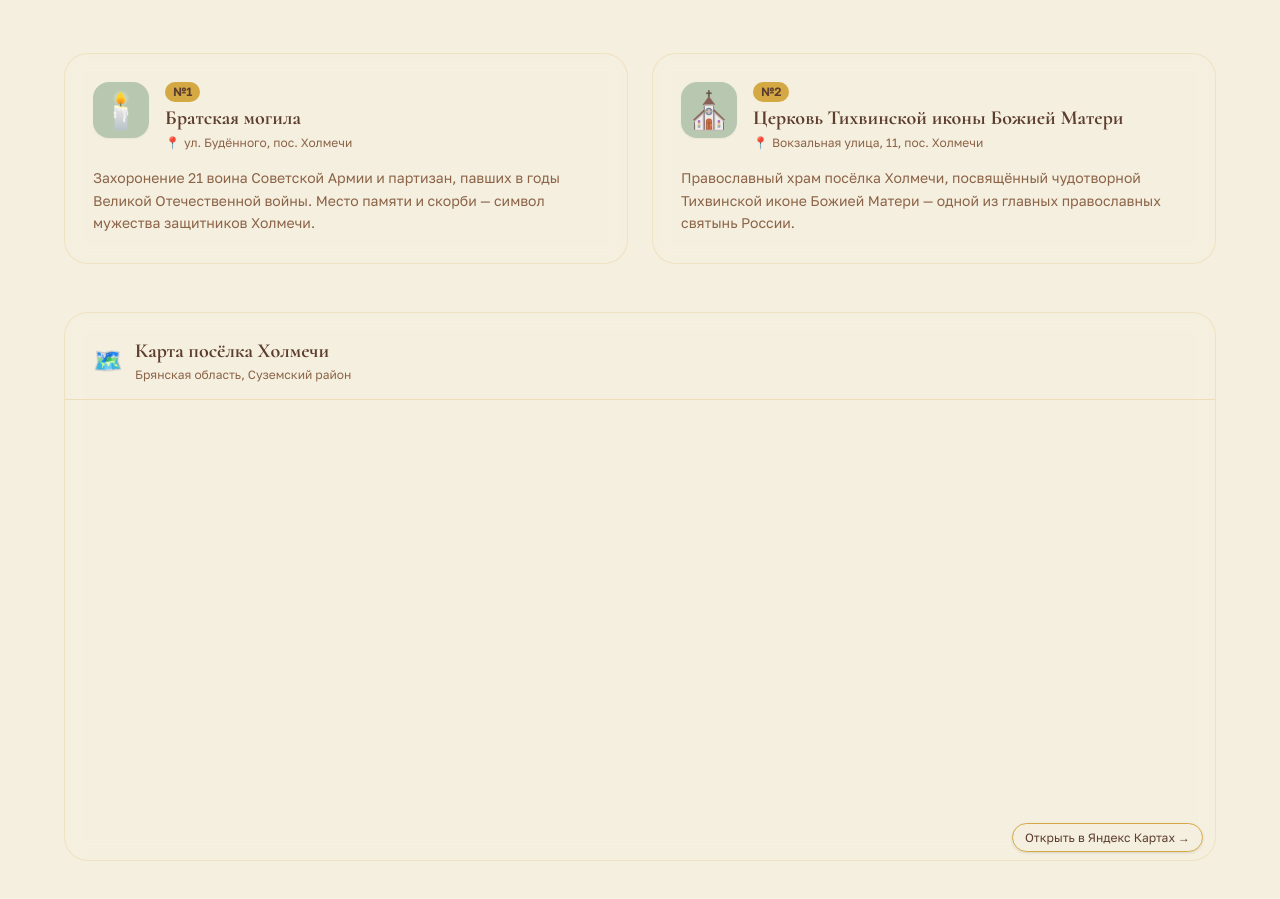
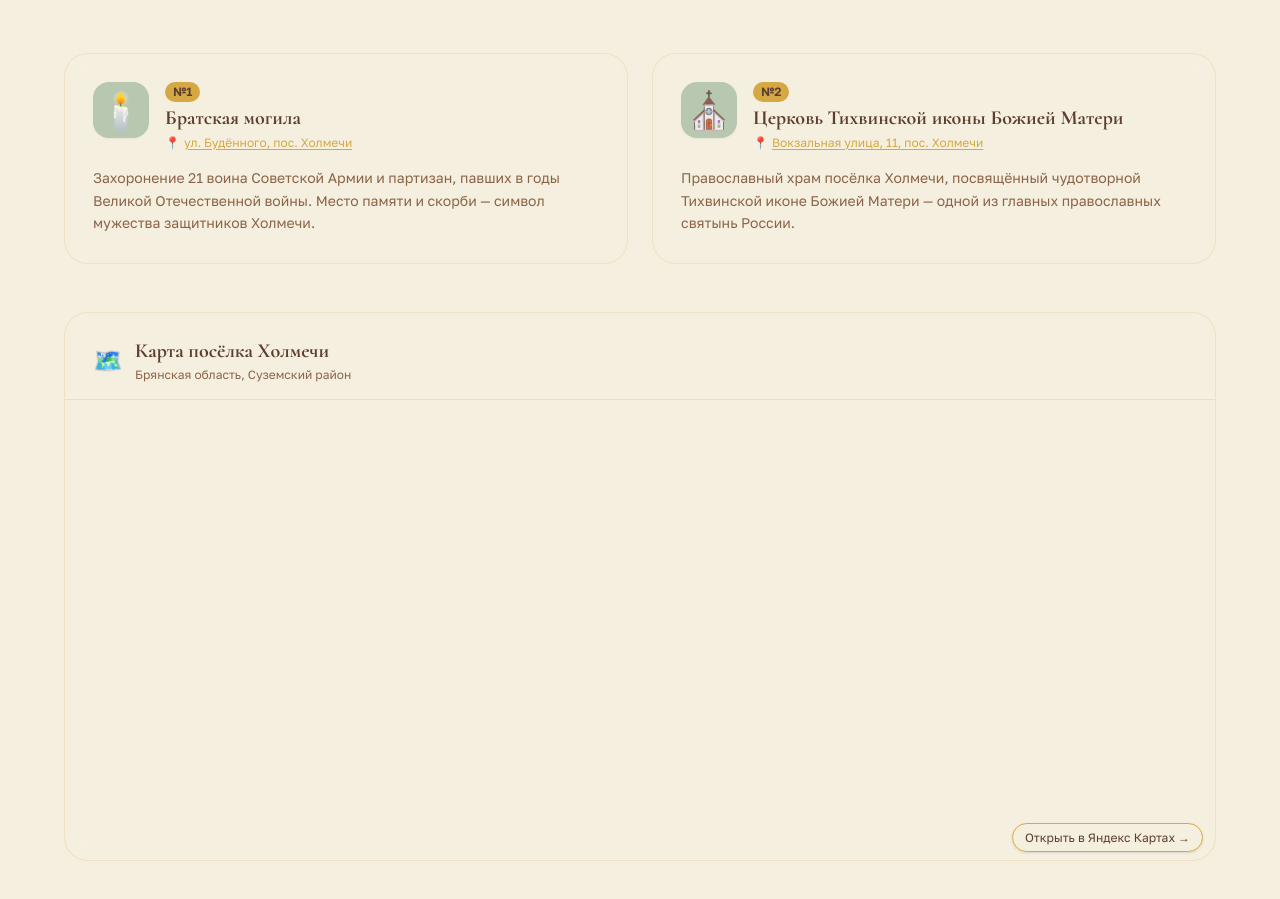
Before and after one commit to pr-poehali-dev/holmichi-guide-project, a React (Vite) app: page / in a window 1280 px wide. Shown: the part 4620-5519 px from the top of the page. Built offline with nearby package versions, Linux system fonts and the light colour scheme.

Commit message:
Добавлены ссылки Яндекс Карты

```diff
--- a/src/pages/Index.tsx
+++ b/src/pages/Index.tsx
@@ -15,6 +15,7 @@ const SIGHTS = [
     name: "Братская могила",
     emoji: "🕯️",
     address: "ул. Будённого, пос. Холмечи",
+    mapUrl: "https://yandex.ru/maps/?text=улица+Будённого+посёлок+Холмечи+Брянская+область",
     desc: "Захоронение 21 воина Советской Армии и партизан, павших в годы Великой Отечественной войны. Место памяти и скорби — символ мужества защитников Холмечи.",
     detail: "Великая Отечественная война оставила глубокий след в судьбе посёлка. В братской могиле покоятся 21 солдат и партизан — те, кто ценой своей жизни защищал эту землю."
   },
@@ -23,6 +24,7 @@ const SIGHTS = [
     name: "Церковь Тихвинской иконы Божией Матери",
     emoji: "⛪",
     address: "Вокзальная улица, 11, пос. Холмечи",
+    mapUrl: "https://yandex.ru/maps/?text=Вокзальная+улица+11+посёлок+Холмечи+Брянская+область",
     desc: "Православный храм посёлка Холмечи, посвящённый чудотворной Тихвинской иконе Божией Матери — одной из главных православных святынь России.",
     detail: "Церковь является духовным центром Холмечи. Тихвинская икона Божией Матери издавна почитается как покровительница и заступница — особенно воинов и путников. Настоятель храма — отец Андрей Масленников."
   },
@@ -321,10 +323,16 @@ export default function Index() {
                     <h3 className="font-display text-xl font-semibold leading-tight" style={{ color: "var(--earth)" }}>
                       {sight.name}
                     </h3>
-                    <div className="flex items-center gap-1 mt-1">
+                    <a
+                      href={sight.mapUrl}
+                      target="_blank"
+                      rel="noopener noreferrer"
+                      className="flex items-center gap-1 mt-1 hover:opacity-70 transition-opacity"
+                      onClick={(e) => e.stopPropagation()}
+                    >
                       <span className="text-xs">📍</span>
-                      <span className="font-body text-xs" style={{ color: "var(--bark)" }}>{sight.address}</span>
-                    </div>
+                      <span className="font-body text-xs underline underline-offset-2" style={{ color: "var(--wheat)" }}>{sight.address}</span>
+                    </a>
                   </div>
                 </div>
                 <p className="font-body text-sm leading-relaxed" style={{ color: "var(--bark)" }}>
```
